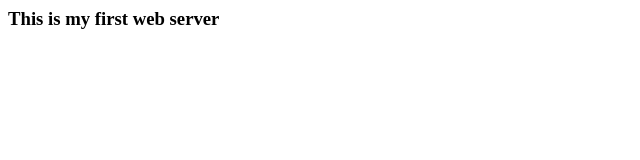
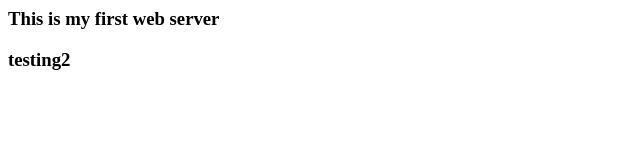
Before and after one commit to yerriswamykonanki/test, a plain HTML site: page index.html in a window 1280 px wide. Shown: the full height of the page, 0-640 px from the left. Drawn offline with Linux system fonts and the light colour scheme.

Commit message:
Update index.html

```diff
--- a/index.html
+++ b/index.html
@@ -1 +1,2 @@
 <h3>This is my first web server<h3>
+  testing2
```
